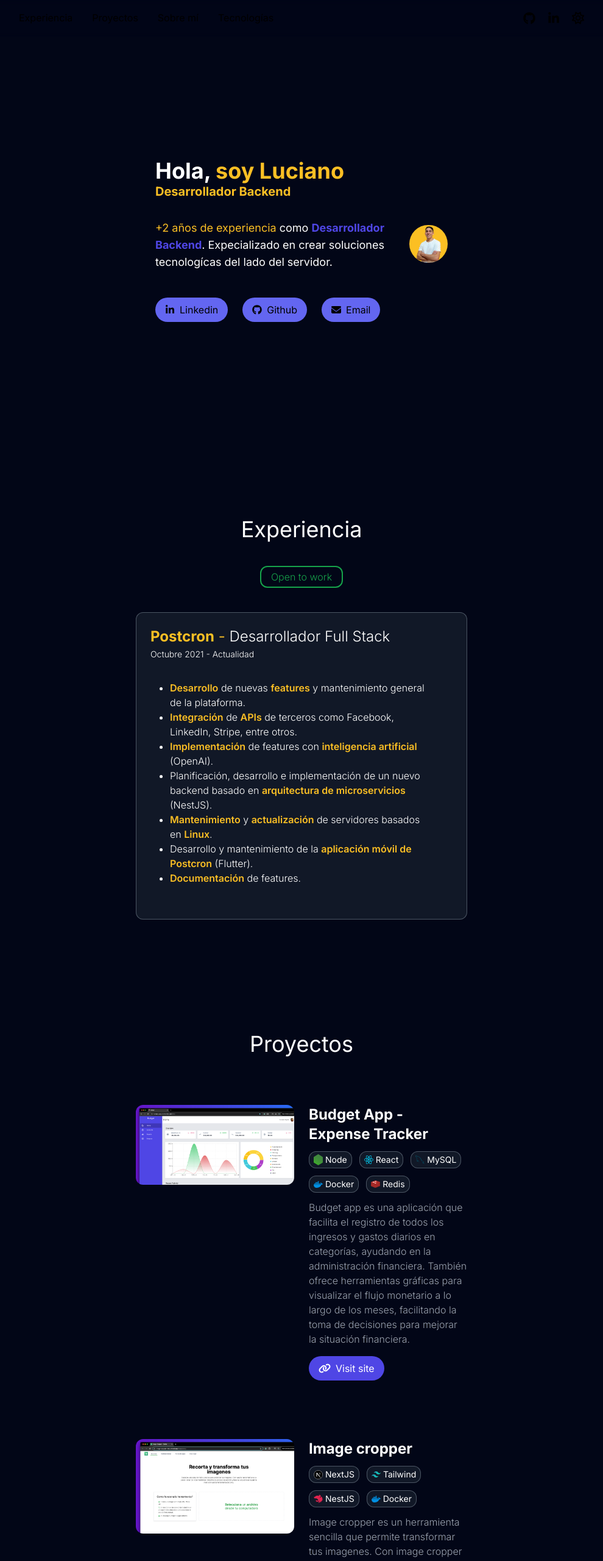
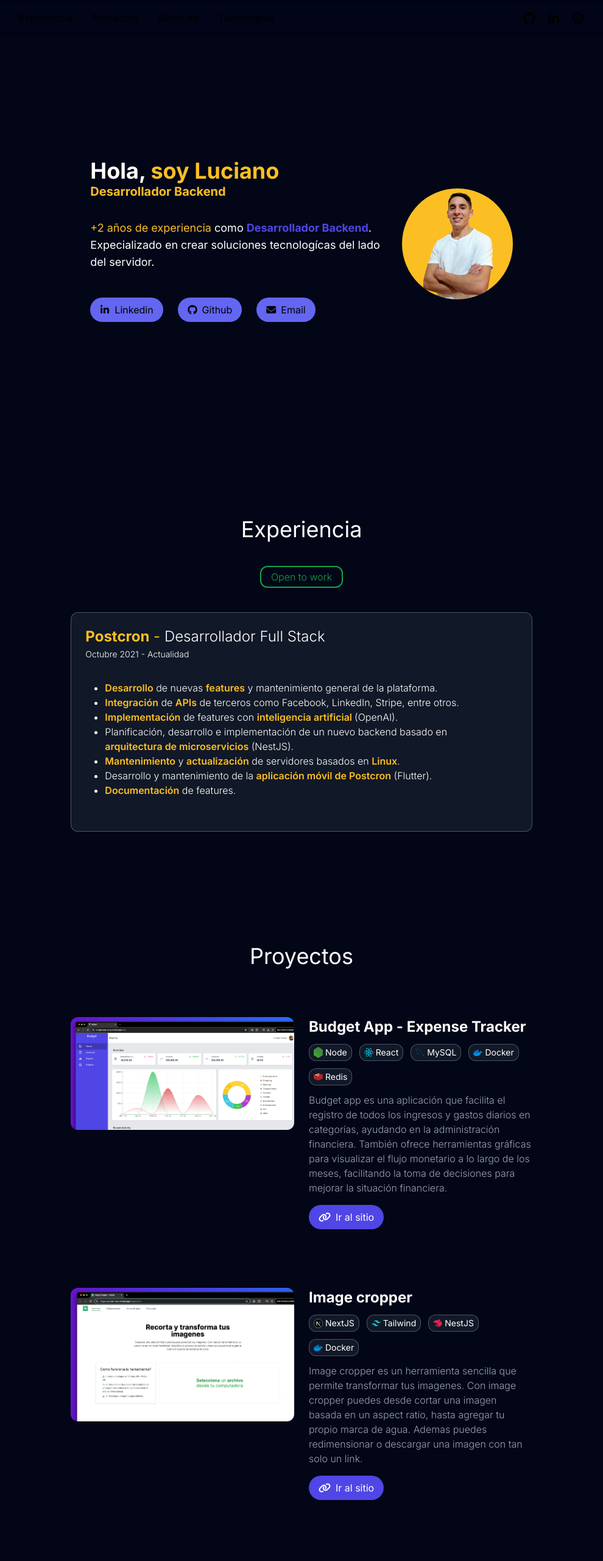
Before and after one commit to lucianoleyriaa/portfolio, a Next.js app: page / in a window 1280 px wide. Shown: the top 2560 px of the page at 61% size, without its empty margins (145-1135 px from the left). Built offline with nearby package versions, Linux system fonts and the light colour scheme.

Commit message:
Fix: Improve responsive design

```diff
--- a/src/components/AboutMe.tsx
+++ b/src/components/AboutMe.tsx
@@ -50,7 +50,7 @@ export const AboutMe = () => {
         </div>
 
         <div className='text-center my-8 transition hover:scale-105 duration-300 ease-out text-white'>
-          <a href='/files/CV-Luciano-Leyria-English.pdf' download className='mr-4 cursor-pointer rounded-3xl bg-indigo-500 px-4 py-2 hover:bg-indigo-400'>Download CV</a>
+          <a href='/files/CV-Luciano-Leyria-English.pdf' download className='mr-4 cursor-pointer rounded-3xl bg-indigo-500 px-4 py-2 hover:bg-indigo-400'>Descargar CV</a>
         </div>
 
       </div>
--- a/src/components/Experience.tsx
+++ b/src/components/Experience.tsx
@@ -2,7 +2,7 @@ import React from 'react'
 
 export const Experience = () => {
   return (
-    <div id='experience' className='md:w-4/5 lg:w-2/3 xl:w-1/2 2xl:w-2/3 md:m-auto my-16 md:px-12 md:pt-12 md:pb-24'>
+    <div id='experience' className='md:w-4/5 lg:w-2/3 xl:w-2/2 2xl:w-2/3 md:m-auto my-16 md:px-12 md:pt-12 md:pb-24'>
       <h3 className='text-2xl xs:w-full md:text-4xl text-center text-gray-800 dark:text-white'>Experiencia</h3>
       <span className='text-sm md:text-base my-10 block m-auto w-max rounded-xl px-2 md:px-4 py-1 border-2 text-green-600 font-light border-green-600 text-center'>Open to work</span>
 
--- a/src/components/Presentation.tsx
+++ b/src/components/Presentation.tsx
@@ -4,7 +4,7 @@ import Image from 'next/image';
 
 export const Presentation = () => {
   return (
-    <div className='w-1/2 mt-8 md:mt-0 md:min-h-screen m-auto md:p-5 xl:p-20 md:py-80 flex flex-col xl:flex-row items-center gap-8'>
+    <div className='w-2/3 mt-8 md:mt-0 md:min-h-screen m-auto md:p-5 xl:p-20 md:py-80 flex flex-col xl:flex-row items-center gap-8'>
       <div className='flex flex-col items-start gap-6 md:gap-8'>
 
         <div className='flex flex-col items-start'>
--- a/src/components/ProjectItem.tsx
+++ b/src/components/ProjectItem.tsx
@@ -40,7 +40,7 @@ export const ProjectItem = ({ title, description, githubLink, pageLink, projectP
             </a> */}
             <a href={ pageLink } target='_blank' className='py-1 px-2 md:py-2 md:px-4 text-white rounded-3xl bg-indigo-600 hover:bg-indigo-400 transition hover:scale-105 duration-300 ease-out'>
               <i className="fa-solid fa-link mr-2"></i>
-              <span>Visit site</span>
+              <span>Ir al sitio</span>
             </a>
           </div>
         </div>
--- a/src/components/Projects.tsx
+++ b/src/components/Projects.tsx
@@ -6,7 +6,7 @@ import { TechnologyBadge } from './TechnologyBadge';
 
 export const Projects = () => {
   return (
-    <div id='projects' className='md:w-4/5 lg:w-2/3 xl:w-1/2 2xl:w-2/3 md:m-auto p-3 sm:px-6 md:px-12 pt-12 pb-24 dark:text-white text-gray-800'>
+    <div id='projects' className='md:w-4/5 lg:w-2/3 xl:w-2/2 2xl:w-2/3 md:m-auto p-3 sm:px-6 md:px-12 pt-12 pb-24 dark:text-white text-gray-800'>
       <h3 className='text-2xl md:text-4xl text-center'>Proyectos</h3>
 
       <div className='my-8 md:my-20'>
```
